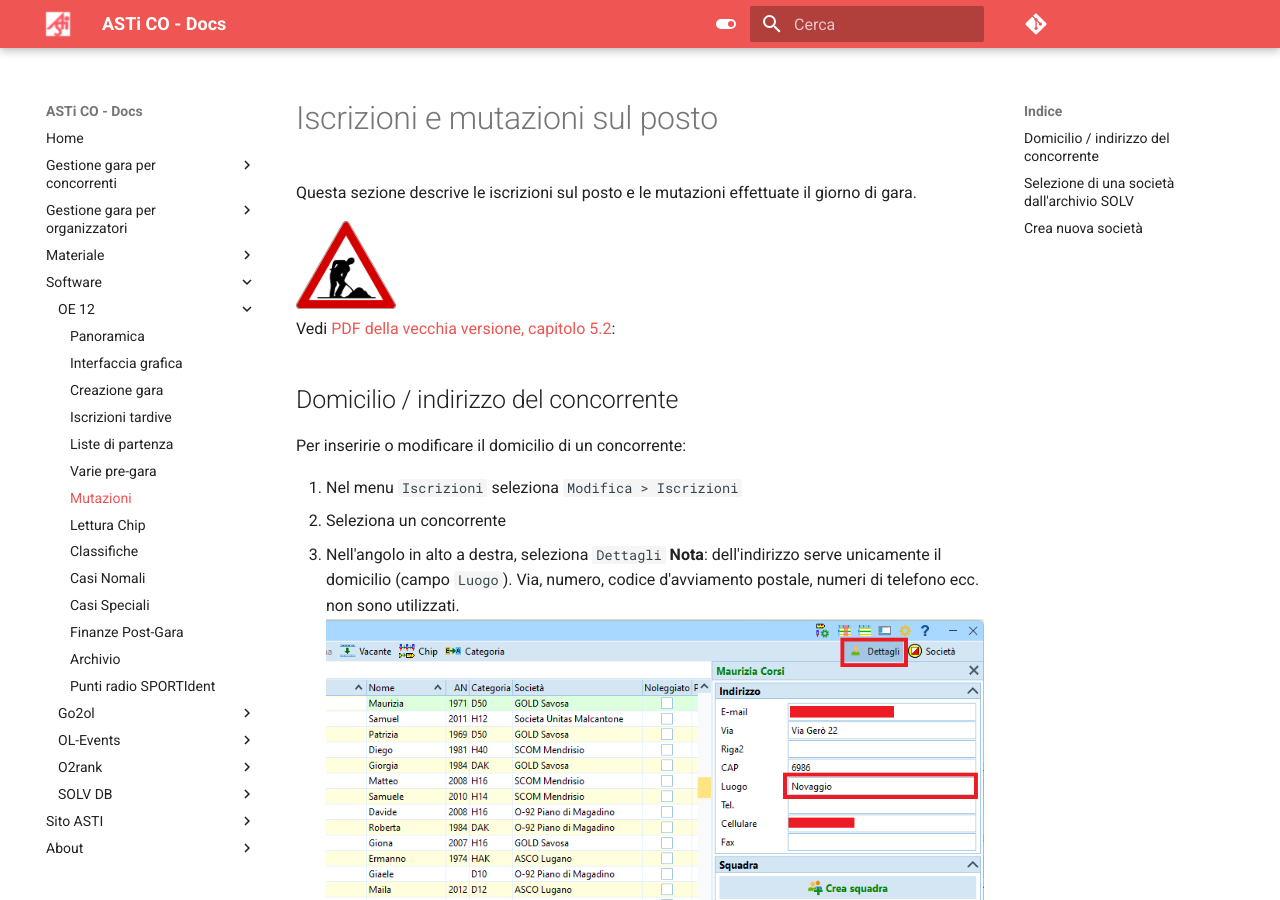
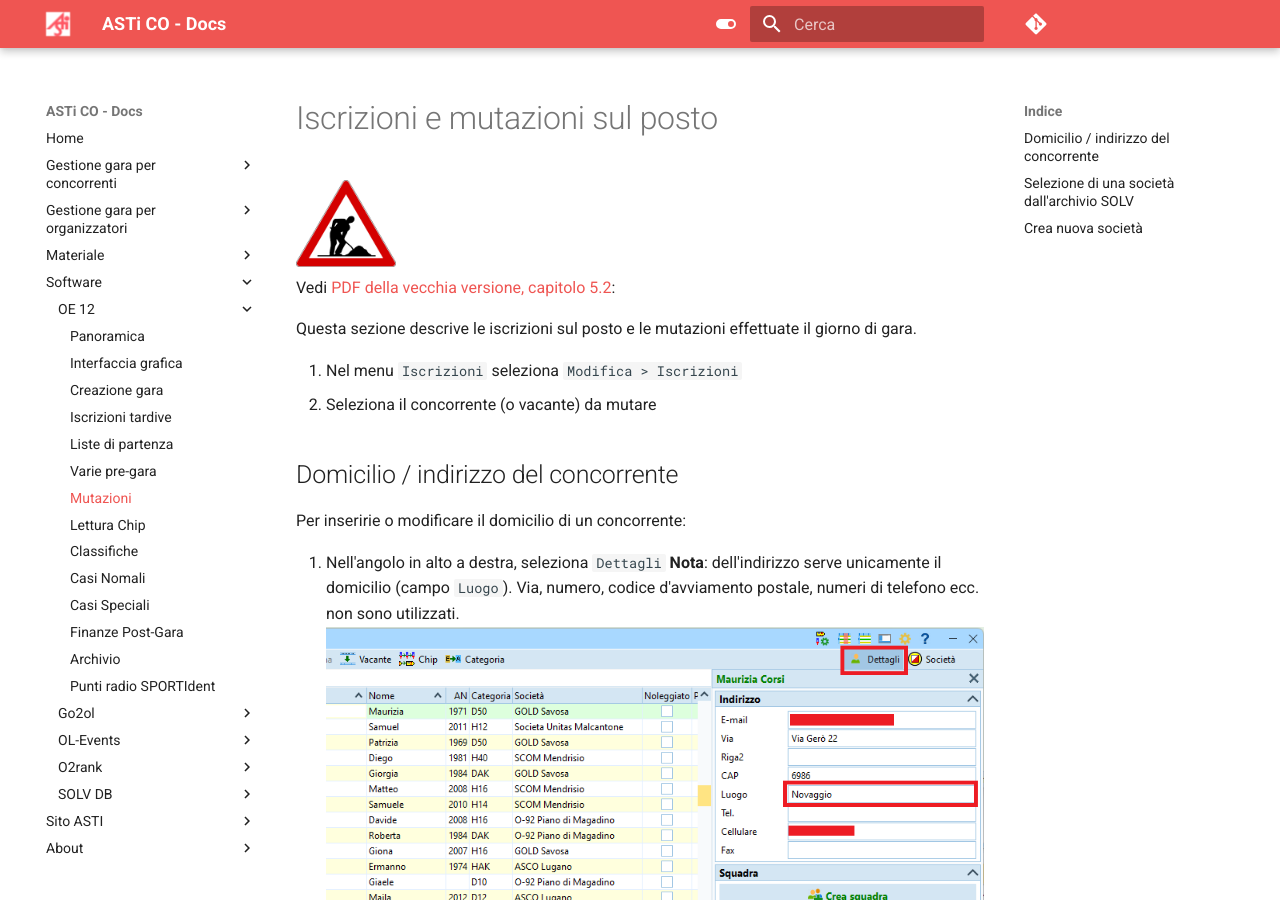
Before and after one commit to asti-co/doc, an MkDocs documentation site: the page built from docs/software/oe12/mutazioni_giorno_gara.md, in a window 1280 px wide and 900 px high. Built offline with MkDocs 1.6.1 and Material for MkDocs 9.7.7, drawn with Linux system fonts in a browser that asks for light colours; comment, search, counter and statistics services are not loaded.

Commit message:
typos e formattazione

```diff
--- a/docs/software/oe12/mutazioni_giorno_gara.md
+++ b/docs/software/oe12/mutazioni_giorno_gara.md
@@ -1,17 +1,17 @@
 # Iscrizioni e mutazioni sul posto
+
+![Lavori in corso](../../img/lavori_in_corso.png){width=100px}
+Vedi [PDF della vecchia versione, capitolo 5.2](../../gestione_gara_org/inc/Istruzioni_OL_einzel_per_TMO_v2_4.pdf):
 
 Questa sezione descrive le iscrizioni sul posto e le mutazioni effettuate il giorno di gara.
 
-
-![Lavori in corso](../../img/lavori_in_corso.png){width=100px}
-Vedi [PDF della vecchia versione, capitolo 5.2](../../gestione_gara_org/inc/Istruzioni_OL_einzel_per_TMO_v2_4.pdf):
+1. Nel menu `Iscrizioni` seleziona `Modifica > Iscrizioni`
+1. Seleziona il concorrente (o vacante) da mutare
 
 ## Domicilio / indirizzo del concorrente
 
 Per inseririe o modificare il domicilio di un concorrente:
 
-1. Nel menu `Iscrizioni` seleziona `Modifica > Iscrizioni`
-1. Seleziona un concorrente
 1. Nell'angolo in alto a destra, seleziona `Dettagli`
 **Nota**: dell'indirizzo serve unicamente il domicilio (campo `Luogo`). Via, numero, codice d'avviamento postale, numeri di telefono ecc. non sono utilizzati.
 ![Domicilio](inc/iscrizioni_indirizzo.png)
```
